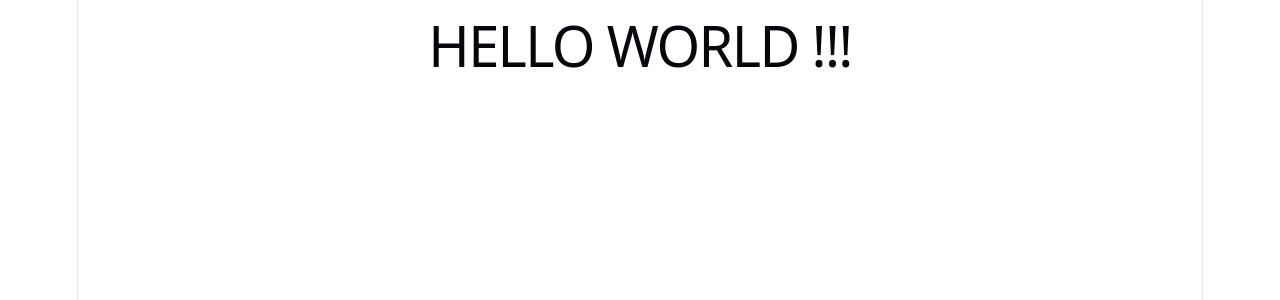
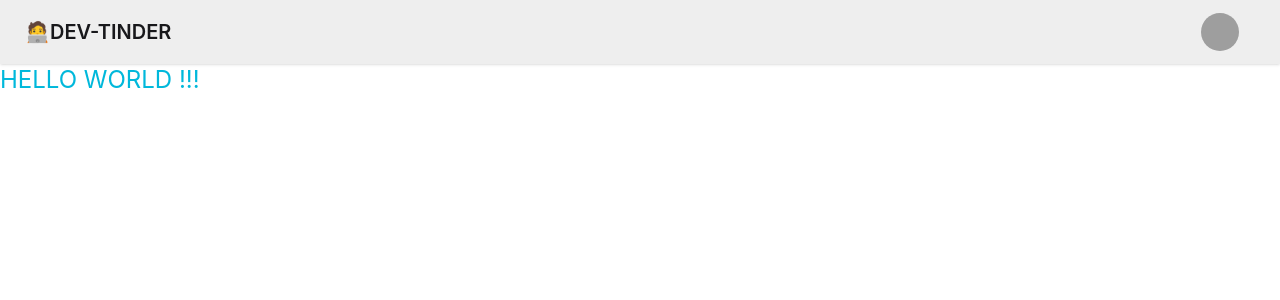
Before and after one commit to abhay1010-afk/DEV-TINDER-UI, a React (Vite) app: page / in a window 1280 px wide. Shown: the top 300 px of the page. Built offline with nearby package versions, Linux system fonts and the light colour scheme; grey boxes are pictures that could not be loaded.

Commit message:
daisy UI

```diff
--- a/package.json
+++ b/package.json
@@ -10,8 +10,10 @@
     "preview": "vite preview"
   },
   "dependencies": {
+    "@tailwindcss/vite": "^4.2.2",
     "react": "^19.2.4",
-    "react-dom": "^19.2.4"
+    "react-dom": "^19.2.4",
+    "tailwindcss": "^4.2.2"
   },
   "devDependencies": {
     "@babel/core": "^7.29.0",
@@ -21,6 +23,7 @@
     "@types/react-dom": "^19.2.3",
     "@vitejs/plugin-react": "^6.0.1",
     "babel-plugin-react-compiler": "^1.0.0",
+    "daisyui": "^5.5.19",
     "eslint": "^9.39.4",
     "eslint-plugin-react-hooks": "^7.0.1",
     "eslint-plugin-react-refresh": "^0.5.2",
--- a/src/App.jsx
+++ b/src/App.jsx
@@ -5,7 +5,36 @@
 
   return (
     <>
-    <h1>HELLO WORLD !!!</h1>
+    <div className="navbar bg-base-300 shadow-sm">
+  <div className="flex-1">
+    <a className="btn btn-ghost text-xl">🧑‍💻DEV-TINDER</a>
+  </div>
+  <div className="flex gap-2">
+
+    <div className="dropdown dropdown-end mx-8">
+      <div tabIndex={0} role="button" className="btn btn-ghost btn-circle avatar">
+        <div className="w-10 rounded-full">
+          <img
+            alt="Tailwind CSS Navbar component"
+            src="https://img.daisyui.com/images/stock/photo-1534528741775-53994a69daeb.webp" />
+        </div>
+      </div>
+      <ul
+        tabIndex="-1"
+        className="menu menu-sm dropdown-content bg-base-100 rounded-box z-1 mt-3 w-52 p-2 shadow">
+        <li>
+          <a className="justify-between">
+            Profile
+            <span className="badge">New</span>
+          </a>
+        </li>
+        <li><a>Settings</a></li>
+        <li><a>Logout</a></li>
+      </ul>
+    </div>
+  </div>
+</div>
+    <h1 className="text-cyan-500 text-2xl">HELLO WORLD !!!</h1>
 
     </>
   )
--- a/src/index.css
+++ b/src/index.css
@@ -1,111 +1,2 @@
-:root {
-  --text: #6b6375;
-  --text-h: #08060d;
-  --bg: #fff;
-  --border: #e5e4e7;
-  --code-bg: #f4f3ec;
-  --accent: #aa3bff;
-  --accent-bg: rgba(170, 59, 255, 0.1);
-  --accent-border: rgba(170, 59, 255, 0.5);
-  --social-bg: rgba(244, 243, 236, 0.5);
-  --shadow:
-    rgba(0, 0, 0, 0.1) 0 10px 15px -3px, rgba(0, 0, 0, 0.05) 0 4px 6px -2px;
-
-  --sans: system-ui, 'Segoe UI', Roboto, sans-serif;
-  --heading: system-ui, 'Segoe UI', Roboto, sans-serif;
-  --mono: ui-monospace, Consolas, monospace;
-
-  font: 18px/145% var(--sans);
-  letter-spacing: 0.18px;
-  color-scheme: light dark;
-  color: var(--text);
-  background: var(--bg);
-  font-synthesis: none;
-  text-rendering: optimizeLegibility;
-  -webkit-font-smoothing: antialiased;
-  -moz-osx-font-smoothing: grayscale;
-
-  @media (max-width: 1024px) {
-    font-size: 16px;
-  }
-}
-
-@media (prefers-color-scheme: dark) {
-  :root {
-    --text: #9ca3af;
-    --text-h: #f3f4f6;
-    --bg: #16171d;
-    --border: #2e303a;
-    --code-bg: #1f2028;
-    --accent: #c084fc;
-    --accent-bg: rgba(192, 132, 252, 0.15);
-    --accent-border: rgba(192, 132, 252, 0.5);
-    --social-bg: rgba(47, 48, 58, 0.5);
-    --shadow:
-      rgba(0, 0, 0, 0.4) 0 10px 15px -3px, rgba(0, 0, 0, 0.25) 0 4px 6px -2px;
-  }
-
-  #social .button-icon {
-    filter: invert(1) brightness(2);
-  }
-}
-
-body {
-  margin: 0;
-}
-
-#root {
-  width: 1126px;
-  max-width: 100%;
-  margin: 0 auto;
-  text-align: center;
-  border-inline: 1px solid var(--border);
-  min-height: 100svh;
-  display: flex;
-  flex-direction: column;
-  box-sizing: border-box;
-}
-
-h1,
-h2 {
-  font-family: var(--heading);
-  font-weight: 500;
-  color: var(--text-h);
-}
-
-h1 {
-  font-size: 56px;
-  letter-spacing: -1.68px;
-  margin: 32px 0;
-  @media (max-width: 1024px) {
-    font-size: 36px;
-    margin: 20px 0;
-  }
-}
-h2 {
-  font-size: 24px;
-  line-height: 118%;
-  letter-spacing: -0.24px;
-  margin: 0 0 8px;
-  @media (max-width: 1024px) {
-    font-size: 20px;
-  }
-}
-p {
-  margin: 0;
-}
-
-code,
-.counter {
-  font-family: var(--mono);
-  display: inline-flex;
-  border-radius: 4px;
-  color: var(--text-h);
-}
-
-code {
-  font-size: 15px;
-  line-height: 135%;
-  padding: 4px 8px;
-  background: var(--code-bg);
-}
+@import "tailwindcss";
+@plugin "daisyui";
--- a/vite.config.js
+++ b/vite.config.js
@@ -1,11 +1,13 @@
 import { defineConfig } from 'vite'
 import react, { reactCompilerPreset } from '@vitejs/plugin-react'
 import babel from '@rolldown/plugin-babel'
+import tailwindcss from '@tailwindcss/vite'
 
 // https://vite.dev/config/
 export default defineConfig({
   plugins: [
     react(),
-    babel({ presets: [reactCompilerPreset()] })
+    babel({ presets: [reactCompilerPreset()] }),
+    tailwindcss()
   ],
 })
```
Also changed, not shown: 1 other file (tests, documents, lock files or other folders).
